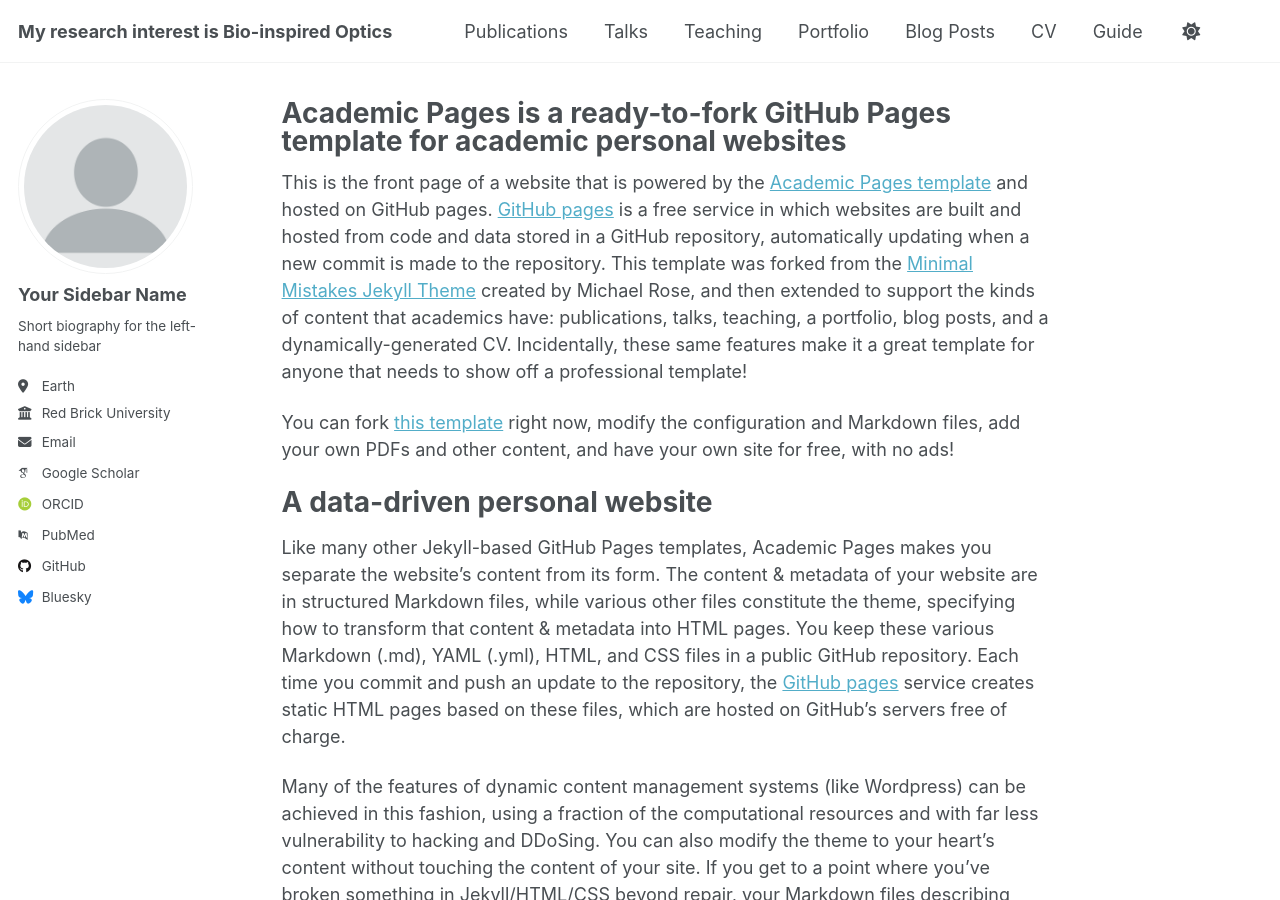
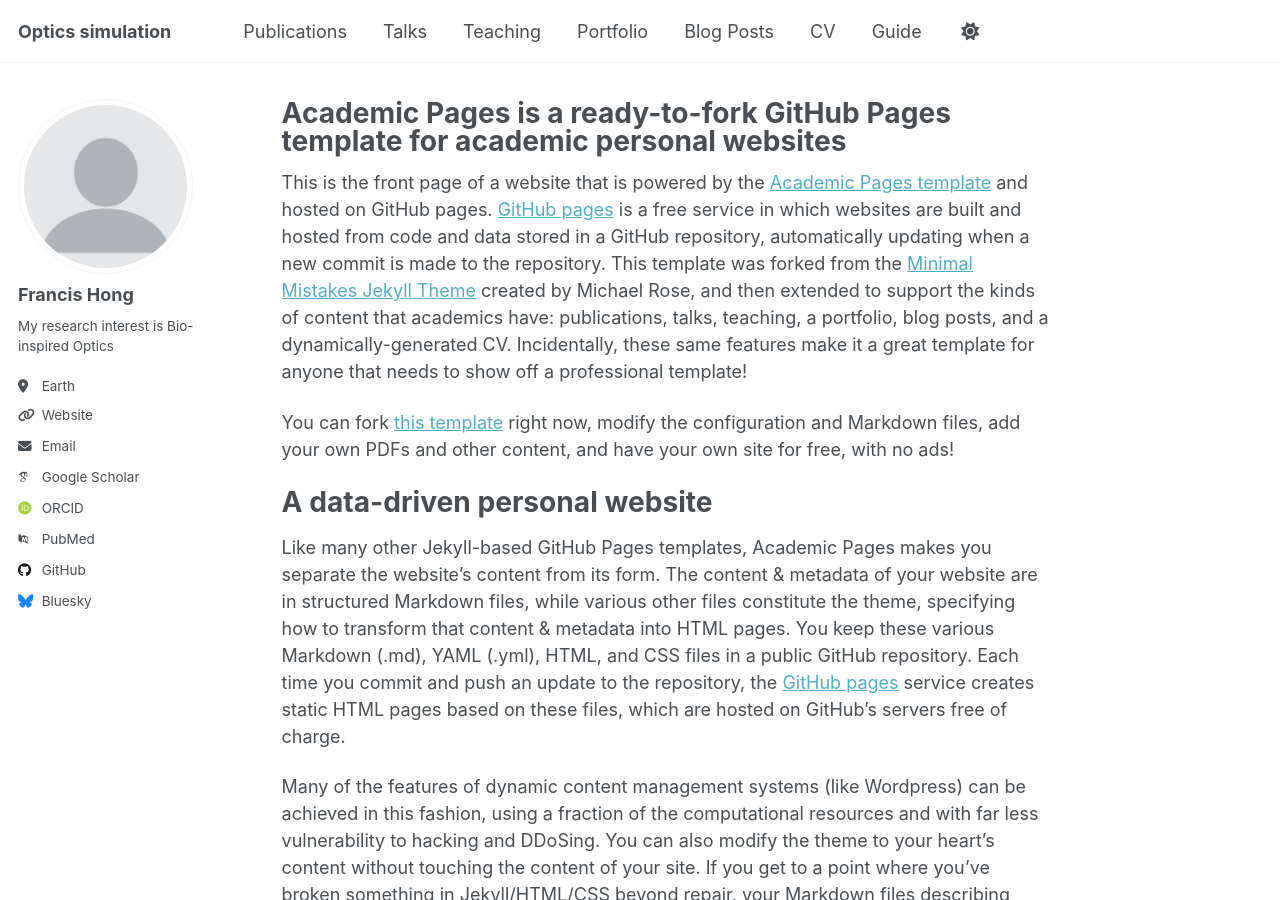
Before and after one commit to Fhong10/flhong03.github-io, a Jekyll site: the page built from _pages/about.md, in a window 1280 px wide and 900 px high. Built offline with Jekyll 4.4.1, drawn with Linux system fonts in a browser that asks for light colours; some web fonts are replaced; a script that is not in the unit is left out.

Commit message:
Update _config.yml

```diff
--- a/_config.yml
+++ b/_config.yml
@@ -9,7 +9,7 @@
 # Basic Site Settings
 # locale                   : "US"
 site_theme               : "default" # Currently available options are "default", "air"
-title                    : "My research interest is Bio-inspired Optics"
+title                    : "Optics simulation"
 title_separator          : "Graduate student"
 name                     : &name "Francis"
 description              : &description "personal description"
@@ -23,12 +23,12 @@ repository               : "Fhong10/flhong03.github.io"
 author:
   # Biographic information
   avatar           : "profile.png"
-  name             : "Your Sidebar Name"
-  pronouns         : # example: "she/her"
-  bio              : "Short biography for the left-hand sidebar"
+  name             : "Francis Hong"
+  # pronouns         : # example: "she/her"
+  bio              : "My research interest is Bio-inspired Optics"
   location         : "Earth"
-  employer         : "Red Brick University"
-  uri              : # URL
+  # employer         : "Red Brick University"
+  uri              : "https://fhong10.github.io"
   email            : "none@example.org"
 
   # Academic websites
```
